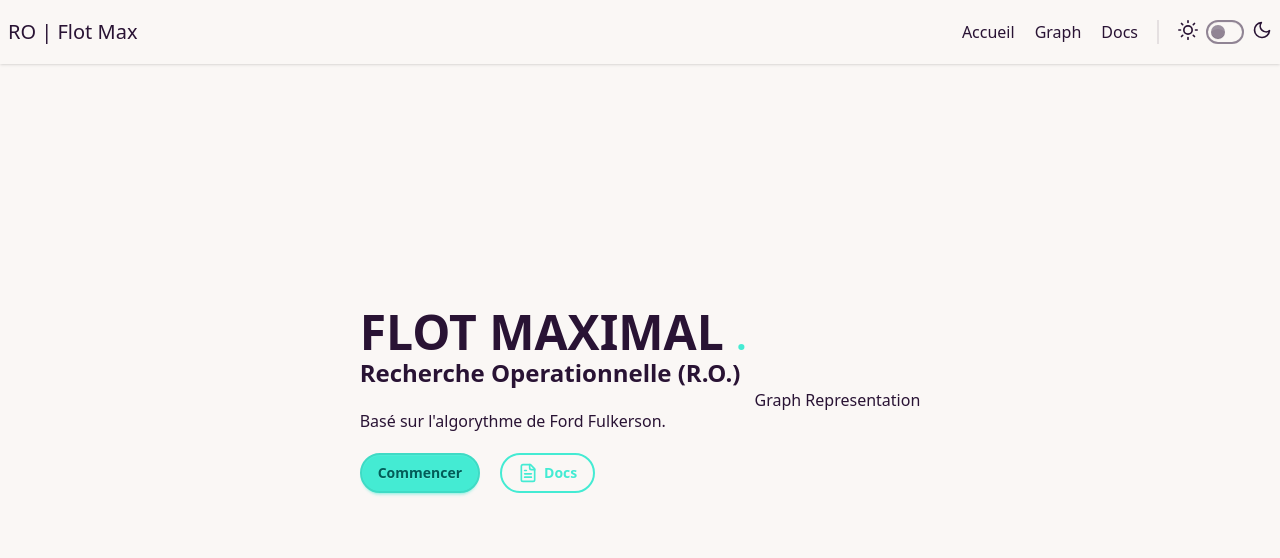
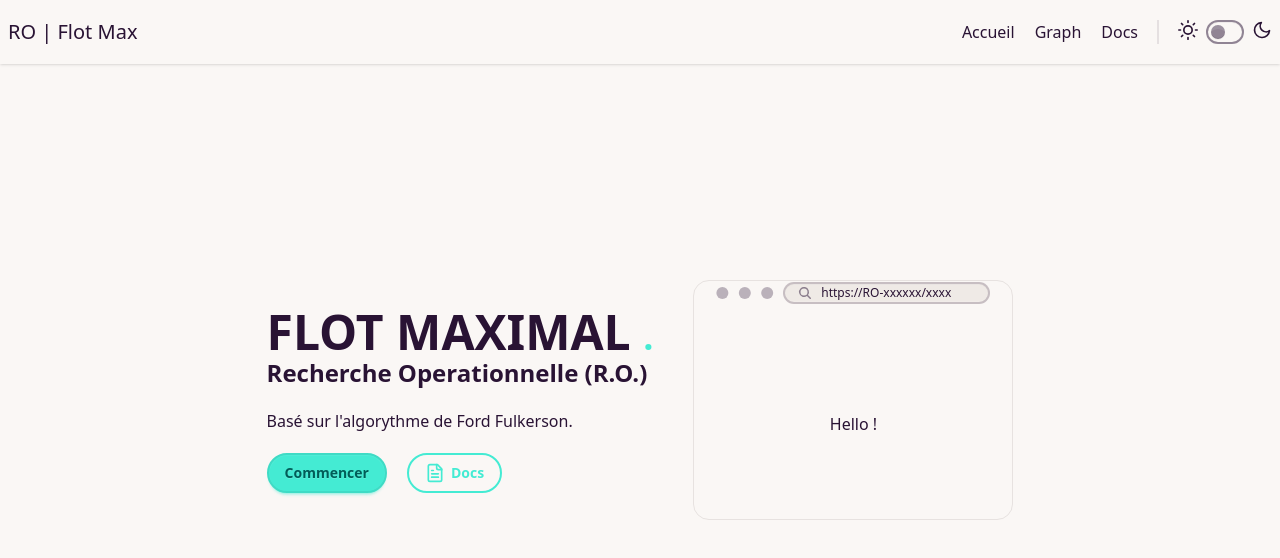
Before and after one commit to wharton-SP/RO, a React (Vite) app in the folder RO-Visualisation/: page / in a window 1280 px wide. Shown: the top 558 px of the page. Built offline with nearby package versions, Linux system fonts and the light colour scheme; no server answers.

Commit message:
Update : integrate BrowserLayout component and enhance Graph layout with framer-motion

```diff
--- a/RO-Visualisation/src/components/Graph.jsx
+++ b/RO-Visualisation/src/components/Graph.jsx
@@ -1,5 +1,7 @@
 import { BrushCleaning, FileDown, FileUp, Workflow } from 'lucide-react';
 import React, { useState, useRef, useEffect } from 'react';
+// eslint-disable-next-line no-unused-vars
+import {motion} from 'framer-motion'
 
 const Graph = ({ sendData, theme }) => {
 
@@ -187,7 +189,7 @@ const Graph = ({ sendData, theme }) => {
     }, [theme])
 
     return (
-        <div className="px-20 py-5 space-y-4 flex flex-col gap-5">
+        <motion.div layoutId='graphBox' className="px-20 py-5 space-y-4 flex flex-col gap-5">
             <div className="relative flex justify-between items-center gap-2">
                 <div className='flex gap-5 items-center'>
                     <button onClick={exportGraph} className="btn btn-neutral">
@@ -287,7 +289,7 @@ const Graph = ({ sendData, theme }) => {
                     </g>
                 ))}
             </svg>
-        </div>
+        </motion.div>
     );
 };
 
--- /dev/null
+++ b/RO-Visualisation/src/components/UI/BrowserLayout.jsx
@@ -0,0 +1,18 @@
+import React from 'react'
+// eslint-disable-next-line no-unused-vars
+import {motion} from 'framer-motion'
+
+const BrowserLayout = () => {
+    return (
+        <div className="mockup-browser border border-base-300 h-full w-full">
+            <div className="mockup-browser-toolbar">
+                <div className="input">https://RO-xxxxxx/xxxx</div>
+            </div>
+            <motion.div layoutId='graphBox' className='flex justify-center items-center h-full'>
+                <div>Hello !</div>
+            </motion.div>
+        </div>
+    )
+}
+
+export default BrowserLayout
--- a/RO-Visualisation/src/pages/Landing.jsx
+++ b/RO-Visualisation/src/pages/Landing.jsx
@@ -1,11 +1,12 @@
 import React from 'react'
 import { Link } from 'react-router-dom'
 import { FileText } from 'lucide-react'
+import BrowserLayout from '../components/UI/BrowserLayout'
 
 const Landing = () => {
     return (
-        <div className='absolute h-screen w-screen -z-10 top-0 left-0 overflow-hidden flex justify-center items-center'>
-            <div className='relative flex items-center gap-2'>
+        <div className='absolute h-screen w-screen -z-10 top-0 left-0 overflow-hidden'>
+            <div className='relative flex items-center justify-center gap-10 w-full h-full'>
                 <div className='flex flex-col gap-5'>
                     <div>
                         <h1 className='uppercase text-5xl font-bold'>
@@ -24,8 +25,8 @@ const Landing = () => {
                         </Link>
                     </div>
                 </div>
-                <div>
-                    Graph Representation
+                <div className='h-60 w-1/4'>
+                    <BrowserLayout/>
                 </div>
             </div>
         </div>
```
